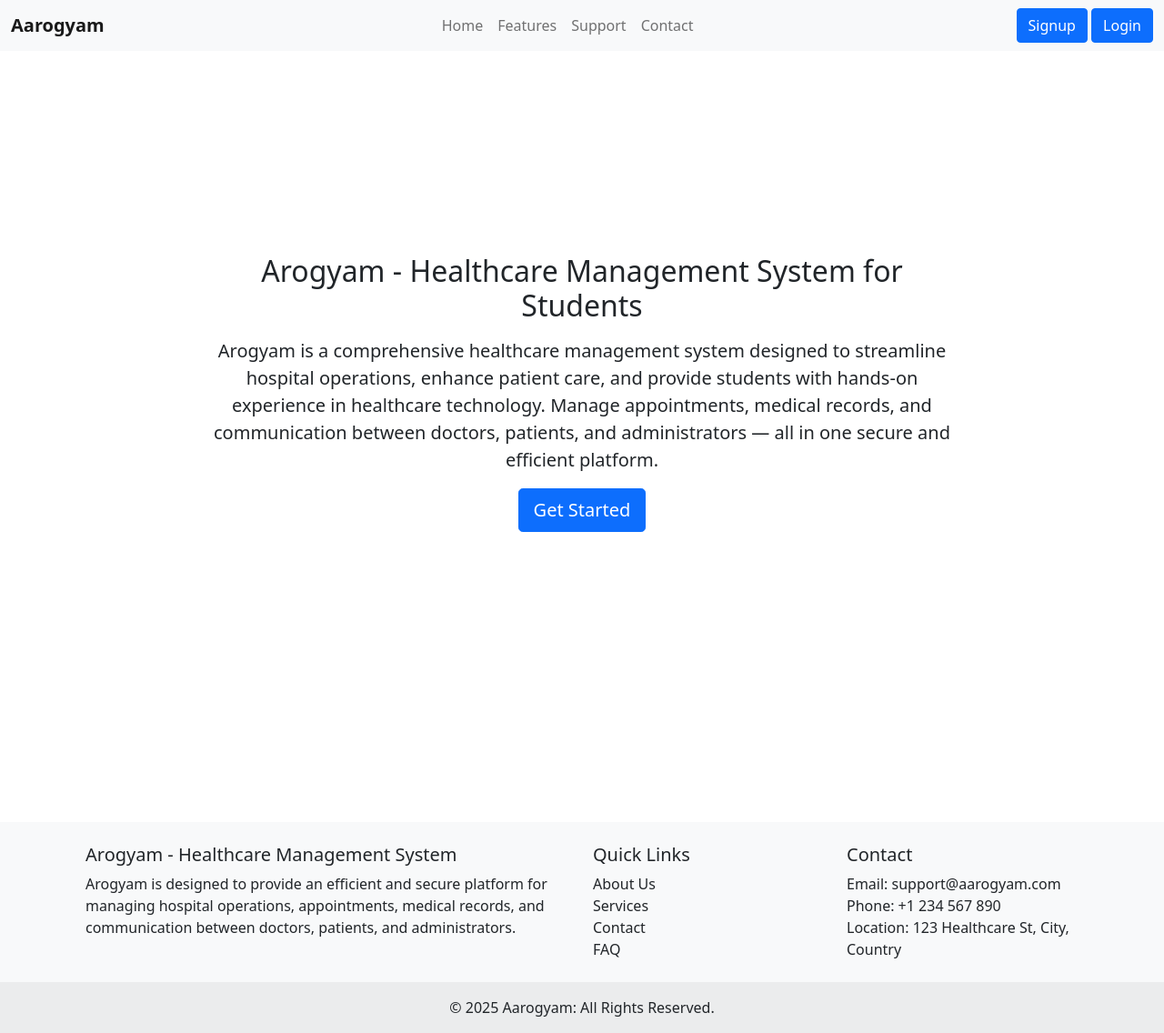
After one commit to Yash-Atkari/Aarogyam, a Node server app: page /aarogyam in a window 1280 px wide. The commit adds this page. Shown: the whole page at 91% size. Run offline with Node 20, Linux system fonts and the light colour scheme; some libraries are stand-ins or nearby versions.

Commit message:
Create Dashboard Page

```diff
--- a/Back-end/app.js
+++ b/Back-end/app.js
@@ -1,15 +1,27 @@
-const express = require('express');
-const path = require('path');
+const express = require("express");
+const path = require("path");
 const app = express();
 
-app.set('view engine', 'ejs');
-app.set('views', path.join(__dirname, 'views'));
+app.set("view engine", "ejs");
+app.set("views", path.join(__dirname, "views"));
 
-app.get('/admin/dashboard', (req, res) => {
-  res.render('admin/dashboard');
+app.get("/aarogyam", (req, res) => {
+  res.render("dashboard");
 });
 
-const PORT = 3000;
-app.listen(PORT, () => {
-  console.log(`Server is running on http://localhost:${PORT}`);
+app.get("/admin/dashboard", (req, res) => {
+  res.render("admin/dashboard");
 });
+
+app.get("/login", (req, res) => {
+  res.render("auth/login");
+});
+
+app.get("/signup", (req, res) => {
+  res.render("auth/signup");
+});
+
+const port = 3000;
+app.listen(port, () => {
+  console.log(`Server is running on http://localhost:${port}`);
+});
--- a/Back-end/views/admin/dashboard.ejs
+++ b/Back-end/views/admin/dashboard.ejs
@@ -234,7 +234,7 @@
           <div class="card-body">
             <h2>
               <!-- DB: Insert dynamic count of appointments -->
-              <% //Example: <%=totalappointments %> %>
+              <% //Example: <%= totalappointments %> %>
               650
             </h2>
           </div>
--- /dev/null
+++ b/Back-end/views/dashboard.ejs
@@ -0,0 +1,27 @@
+<!DOCTYPE html>
+<html lang="en">
+<head>
+    <meta charset="UTF-8">
+    <meta name="viewport" content="width=device-width, initial-scale=1.0">
+    <title>Aarogyam</title>
+    <link href="https://cdn.jsdelivr.net/npm/bootstrap@5.0.2/dist/css/bootstrap.min.css" rel="stylesheet" integrity="sha384-EVSTQN3/azprG1Anm3QDgpJLIm9Nao0Yz1ztcQTwFspd3yD65VohhpuuCOmLASjC" crossorigin="anonymous">
+    <link rel="stylesheet" href="https://cdnjs.cloudflare.com/ajax/libs/font-awesome/6.7.2/css/all.min.css" integrity="sha512-Evv84Mr4kqVGRNSgIGL/F/aIDqQb7xQ2vcrdIwxfjThSH8CSR7PBEakCr51Ck+w+/U6swU2Im1vVX0SVk9ABhg==" crossorigin="anonymous" referrerpolicy="no-referrer" />
+</head>
+<body>
+    <%- include("includes/navbar") %>
+    <div class="container-fluid min-vh-100 d-flex justify-content-center align-items-center">
+        <div class="col-8 text-center mb-5">
+            <h2 class="mb-3">Arogyam - Healthcare Management System for Students</h2>
+            <p class="lead">
+                Arogyam is a comprehensive healthcare management system designed to streamline hospital operations,
+                enhance patient care, and provide students with hands-on experience in healthcare technology.
+                Manage appointments, medical records, and communication between doctors, patients, and administrators —
+                all in one secure and efficient platform.
+            </p>
+            <a class="btn btn-primary btn-lg" href="/signup">Get Started</a>
+        </div>
+    </div>
+    <%- include("includes/footer") %>
+    <script src="https://cdn.jsdelivr.net/npm/bootstrap@5.0.2/dist/js/bootstrap.bundle.min.js" integrity="sha384-MrcW6ZMFYlzcLA8Nl+NtUVF0sA7MsXsP1UyJoMp4YLEuNSfAP+JcXn/tWtIaxVXM" crossorigin="anonymous"></script>
+</body>
+</html>
--- /dev/null
+++ b/Back-end/views/includes/footer.ejs
@@ -0,0 +1,35 @@
+<footer class="bg-light text-center text-lg-start mt-5 sticky-bottom">
+  <div class="container p-4">
+    <div class="row">
+      <div class="col-lg-6 col-md-12 mb-4 mb-md-0">
+        <h5>Arogyam - Healthcare Management System</h5>
+        <p>
+          Arogyam is designed to provide an efficient and secure platform for managing hospital operations, appointments, medical records, and communication between doctors, patients, and administrators.
+        </p>
+      </div>
+
+      <div class="col-lg-3 col-md-6 mb-4 mb-md-0">
+        <h5>Quick Links</h5>
+        <ul class="list-unstyled mb-0">
+          <li><a href="/about" class="text-dark text-decoration-none">About Us</a></li>
+          <li><a href="/services" class="text-dark text-decoration-none">Services</a></li>
+          <li><a href="/contact" class="text-dark text-decoration-none">Contact</a></li>
+          <li><a href="/faq" class="text-dark text-decoration-none">FAQ</a></li>
+        </ul>
+      </div>
+
+      <div class="col-lg-3 col-md-6 mb-4 mb-md-0">
+        <h5>Contact</h5>
+        <ul class="list-unstyled mb-0">
+          <li>Email: support@aarogyam.com</li>
+          <li>Phone: +1 234 567 890</li>
+          <li>Location: 123 Healthcare St, City, Country</li>
+        </ul>
+      </div>
+    </div>
+  </div>
+
+  <div class="text-center p-3" style="background-color: rgba(0, 0, 0, 0.05);">
+    © 2025 Aarogyam: All Rights Reserved.
+  </div>
+</footer>
--- /dev/null
+++ b/Back-end/views/includes/navbar.ejs
@@ -0,0 +1,28 @@
+<nav class="navbar navbar-expand-lg navbar-light bg-light sticky-top">
+  <div class="container-fluid">
+    <a class="navbar-brand" href="/aarogyam"><b>Aarogyam</b></a>
+    <button class="navbar-toggler" type="button" data-bs-toggle="collapse" data-bs-target="#navbarSupportedContent" aria-controls="navbarSupportedContent">
+      <span class="navbar-toggler-icon"></span>
+    </button>
+    <div class="collapse navbar-collapse" id="navbarSupportedContent">
+      <ul class="navbar-nav m-auto">
+        <li class="nav-item">
+          <a class="nav-link" href="/aarogyam">Home</a>
+        </li>
+        <li class="nav-item">
+          <a class="nav-link" href="#">Features</a>
+        </li>
+        <li class="nav-item">
+          <a class="nav-link" href="#">Support</a>
+        </li>
+        <li class="nav-item">
+          <a class="nav-link" href="#">Contact</a>
+        </li>
+      </ul>
+      <div class="user-options">
+        <a class="btn btn-primary" type="button" href="/signup">Signup</a>
+        <a class="btn btn-primary" href="/login">Login</a>
+      </div>
+    </div>
+  </div>
+</nav>
```
Also changed, not shown: Back-end/views/auth/login.ejs (added, +26 -0 lines), Back-end/views/auth/signup.ejs (added, +30 -0 lines).
